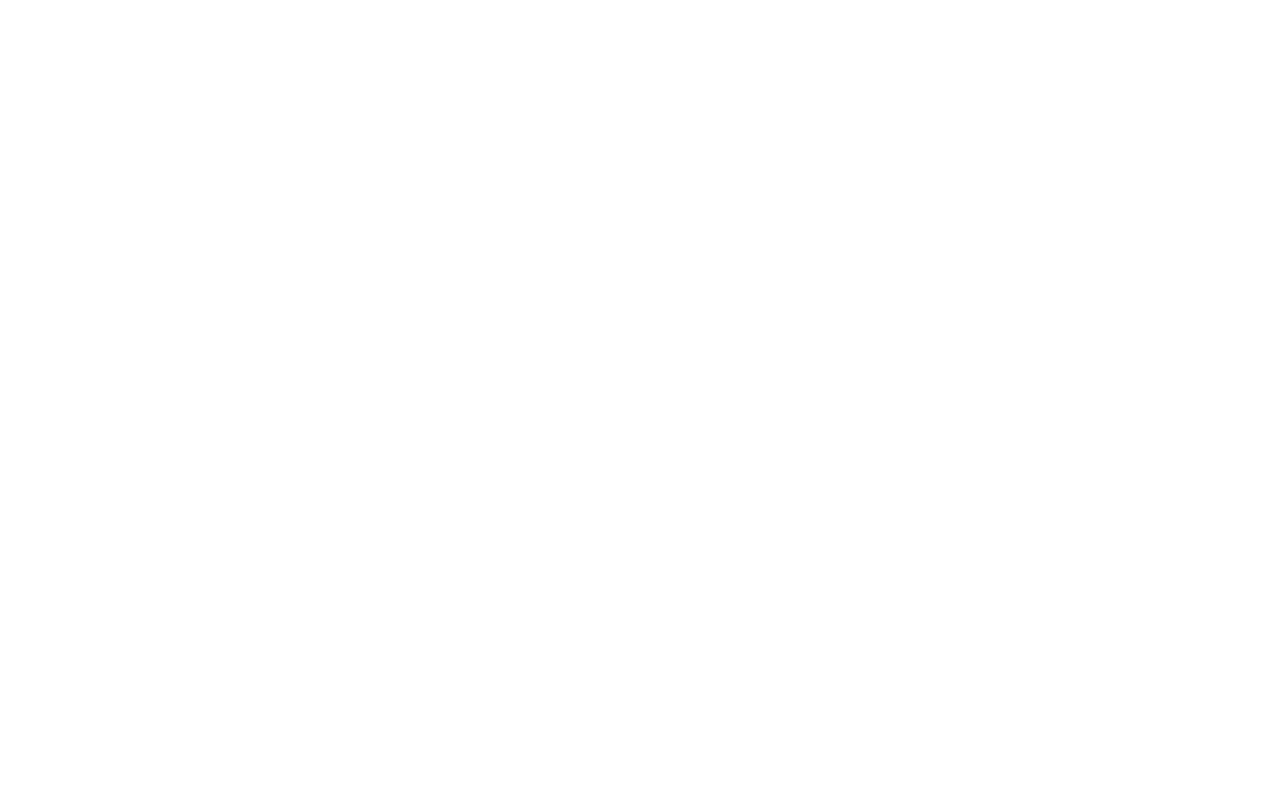
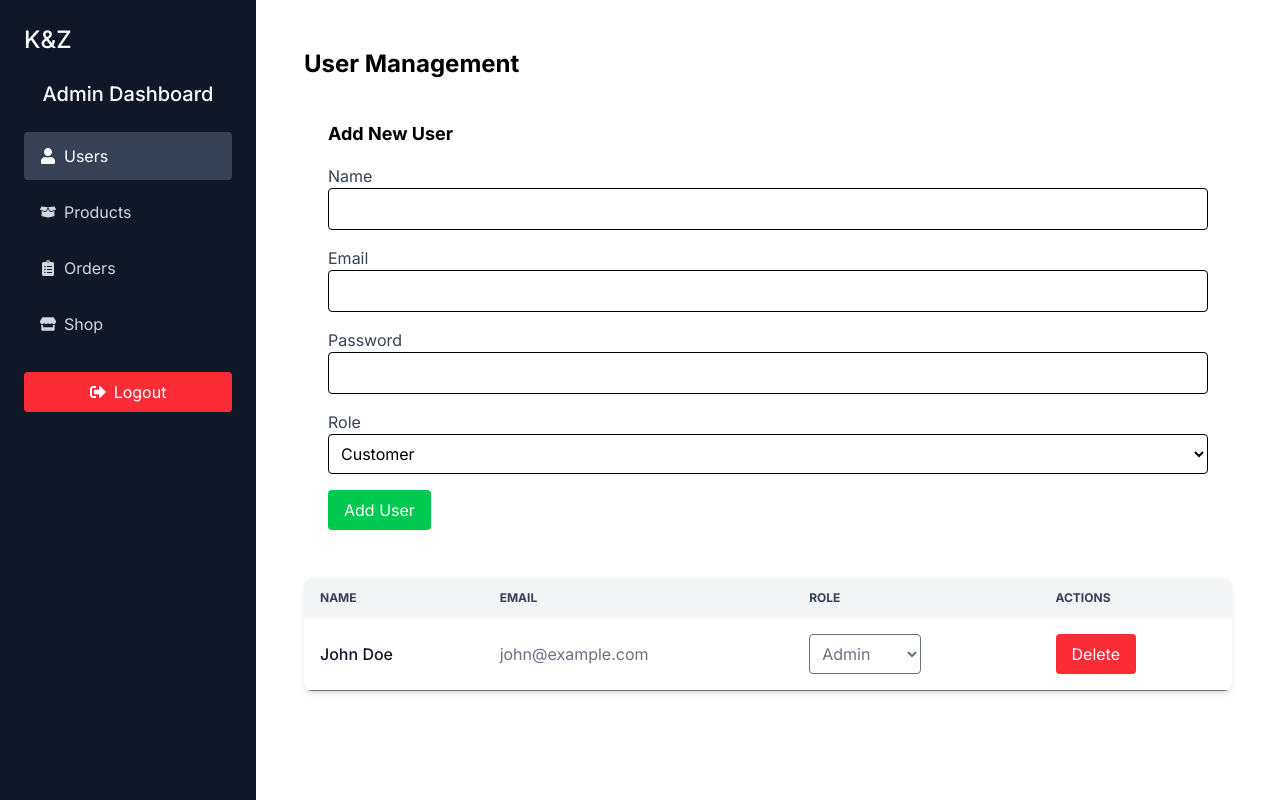
Before and after one commit to 9IlyAss/PFE, a React (Vite) app in the folder frontend/: page /admin/users in a window 1280 px wide. Before the commit this address had no page. Built offline with nearby package versions, Linux system fonts and the light colour scheme.

Commit message:
admin almost done just needs (edit prod + orders )

```diff
--- a/frontend/src/App.jsx
+++ b/frontend/src/App.jsx
@@ -13,6 +13,9 @@
 import MyOrdersPage from "./pages/MyOrdersPage";
 import AdminLayout from "./components/Admin/AdminLayout";
 import AdminHomePage from "./pages/AdminHomePage";
+import UserManagement from "./components/Admin/UserManagement";
+import ProductManagement from "./components/Admin/ProductManagement";
+import EditProductPage from "./components/Admin/EditProductPage";
 
 const App = () => {
   return (
@@ -33,6 +36,9 @@
       </Route>
       <Route path="/admin" element={<AdminLayout />}>
       <Route index element={<AdminHomePage />} />
+      <Route path="users" element={<UserManagement />} />
+      <Route path="products" element={<ProductManagement />} />
+      <Route path="products/:id/edit" element={<EditProductPage />} />
       </Route>
     </Routes>
     </BrowserRouter>
--- /dev/null
+++ b/frontend/src/components/Admin/EditProductPage.jsx
@@ -0,0 +1,40 @@
+import React, { useState } from 'react'
+
+const EditProductPage = () => {
+    const [productData , setProductData] = useState({
+      name:"",
+      description:"",
+      price: 0,
+      countInStock: 0,
+      sku:"",
+      category: "",
+      brand: "",
+      sizes: [],
+      colors: [],
+      collections:"",
+      material:"",
+      gender:"",
+      images:[
+        {
+          url: "https://picsum.photos.150?random=1",
+        },
+        {
+          url: "https://picsum.photos.150?random=2",
+        },
+      ]
+    })
+
+  return (
+    <div className="max-w-5xl mx-auto p-6 shadow-md rounded-md">
+      <h2 className="text-3xl font-bold mb-6">Edit Product</h2>
+      <form>
+        {/* name */}
+        <div className="mb-6">
+          <label className="block font-semibold mb-2">Product Name</label>
+        </div>
+      </form>
+    </div>
+  )
+}
+
+export default EditProductPage
--- /dev/null
+++ b/frontend/src/components/Admin/ProductManagement.jsx
@@ -0,0 +1,65 @@
+import React from 'react'
+import { Link } from 'react-router-dom'
+
+const ProductManagement = () => {
+
+    const products = [
+        {
+            _id: 123123,
+            name: "Shirt",
+            price: 110,
+            sku:"1234556",
+        }
+    ]
+    const handleDelete = (id) => {
+        if(window.confirm("Are you sure you want to delete the Product?")){
+            console.log("delete prod with id :" , id);
+
+        }
+    }
+
+  return (
+    <div className="max-w-7xl mx-auto p-6">
+        <h2 className="text-2xl font-bold mb-6">Product Management</h2>
+        <div className="overflow-x-auto shadow-md sm:rounded-lg">
+            <table className="min-w-full text-left text-gray-500">
+                <thead className="bg-gray-100 text-xs uppercase text-gray-700">
+                    <tr>
+                        <th className="py-3 px-4">Name</th>
+                        <th className="py-3 px-4">Price</th>
+                        <th className="py-3 px-4">SKU</th>
+                        <th className="py-3 px-4">Actions</th>
+                    </tr>
+                </thead>
+                <tbody>
+                    {products.length > 0 ? products.map((product) => (
+                        <tr key={product._id} className="border-b hover:bg-gray-50 cursor-pointer">
+                            <td className="p-4 font-medium text-gray-900 whitespace-nowrap">
+                                {product.name}
+                            </td>
+                            <td className="p-4">${product.price}</td>
+                            <td className="p-4">{product.sku}</td>
+                            <td className="p-4">
+                                <Link to={`/admin/products/${product._id}/edit`}
+                                className="bg-yellow-500 text-white px-2 py-1 rounded mr-2 hover:bg-yellow-600">
+                                    Edit
+                                </Link>
+                                <button onClick={() => handleDelete(product._id)}
+                                    className="bg-red-500 text-white px-2 py-1 rounded
+                                    hover:bg-red-600">Delete</button>
+                            </td>
+                        </tr>
+                    )) : (
+                    <tr>
+                        <td  colSpan={4} className="p-4 text-center text-gray-500">
+                            No Products found.
+                        </td>
+                    </tr> )}
+                </tbody>
+            </table>
+        </div>
+    </div>
+  )
+}
+
+export default ProductManagement
--- /dev/null
+++ b/frontend/src/components/Admin/UserManagement.jsx
@@ -0,0 +1,127 @@
+import React, { useState } from 'react'
+
+const UserManagement = () => {
+
+    const users = [
+        {
+            _id: 123123,
+            name: "John Doe",
+            email: "john@example.com",
+            role: "admin",
+        },
+    ]
+
+    const [formData , setFormData] = useState({
+        name: "",
+        email: "",
+        password: "",
+        role: "customer", //default role
+
+    })
+    const handleChange = (e) => {
+        setFormData({
+            ...formData,
+            [e.target.name]: e.target.value,
+        })
+    }
+    const handleSubmit = (e) => {
+        e.preventDefault();
+
+        //reset the form after submission
+        setFormData({
+            name:"",
+            email:"",
+            password:"",
+            role:"customer",
+        })
+    }
+    const handleRoleChange = (userId , newRole) => {
+        console.log({id:userId , role: newRole})
+    }
+    const handleDeleteUser = (userId) => {
+        if(window.confirm("Are you sure you want to delete this user?")){
+            console.log("deleting user with id",userId);
+
+        }
+    }
+
+  return (
+    <div className="max-w-7xl mx-auto p-6">
+        <h2 className="text-2xl font-bold mb-4">User Management</h2>
+        {/* add new user form */}
+        <div className="p-6 rounded-lg mb-6">
+            <h3 className="text-lg font-bold mb-4">Add New User</h3>
+            <form onSubmit={handleSubmit}>
+                <div className="mb-4">
+                    <label className="block text-gray-700">Name</label>
+                    <input type="text" name="name" value={formData.name}
+                    onChange={handleChange}
+                    className="w-full p-2 border rounded" />
+                </div>
+                <div className="mb-4">
+                    <label className="block text-gray-700">Email</label>
+                    <input type="email" name="email" value={formData.email}
+                    onChange={handleChange}
+                    className="w-full p-2 border rounded" />
+                </div>
+                <div className="mb-4">
+                    <label className="block text-gray-700">Password</label>
+                    <input type="password" name="password" value={formData.password}
+                    onChange={handleChange}
+                    className="w-full p-2 border rounded" />
+                </div>
+                <div className="mb-4">
+                    <label className="block text-gray-700">Role</label>
+                    <select name="role" value={formData.role}
+                     onChange={handleChange}
+                     className="w-full p-2 border rounded">
+                        <option value="customer">Customer</option>
+                        <option value="admin">Admin</option>
+                     </select>
+                </div>
+                <button type="submit" className="bg-green-500 text-white py-2 px-4
+                rounded hover:bg-green-600">Add User</button>
+            </form>
+        </div>
+        {/* user list management */}
+        <div className="overflow-x-auto shadow-md sm:rounded-lg">
+            <table className="min-w-full text-left text-gray-500">
+                <thead className="bg-gray-100 text-xs uppercase text-gray-700">
+                    <tr>
+                        <th className="py-3 px-4">Name</th>
+                        <th className="py-3 px-4">Email</th>
+                        <th className="py-3 px-4">Role</th>
+                        <th className="py-3 px-4">Actions</th>
+                    </tr>
+                </thead>
+                <tbody>
+                    {users.map((user) => (
+                        <tr key={user._id} className="border-b hover:bg-gray-50">
+                            <td className="p-4 font-medium text-gray-900 whitespace-nowrap">
+                                {user.name}
+                            </td>
+                            <td className="p-4">{user.email}</td>
+                            <td className="p-4">
+                                <select value={user.role} onChange={(e) =>
+                                    handleRoleChange(user._id, e.target.value)}
+                                    className="p-2 border rounded"
+                                > <option value="customer">Customer</option>
+                                 <option value="admin">Admin</option>
+                                </select>
+                            </td>
+                            <td className="p-4">
+                                <button onClick={() => handleDeleteUser(user._id)}
+                                    className="bg-red-500 text-white px-4
+                                    py-2 rounded hover:bg-red-600">Delete</button>
+                            </td>
+                        </tr>
+                    ))}
+                </tbody>
+            </table>
+
+        </div>
+    </div>
+  )
+}
+
+export default UserManagement
```
